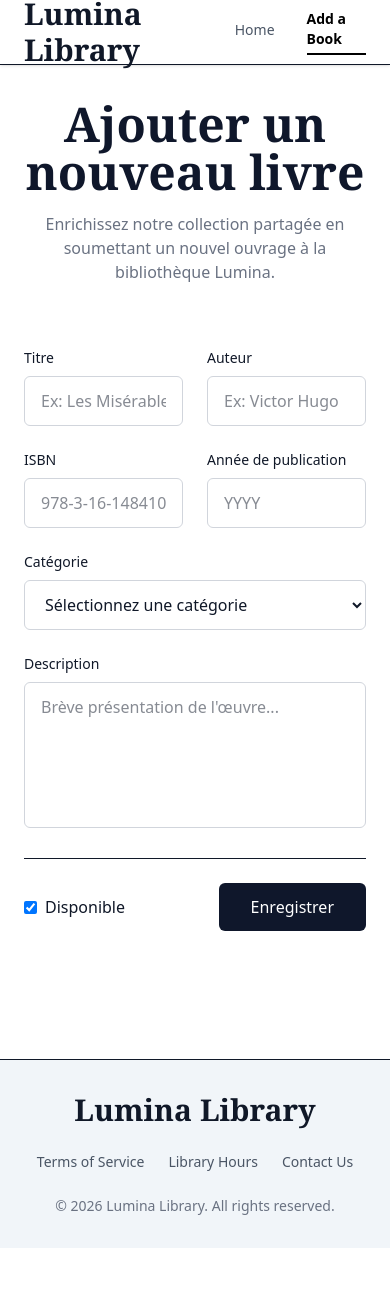
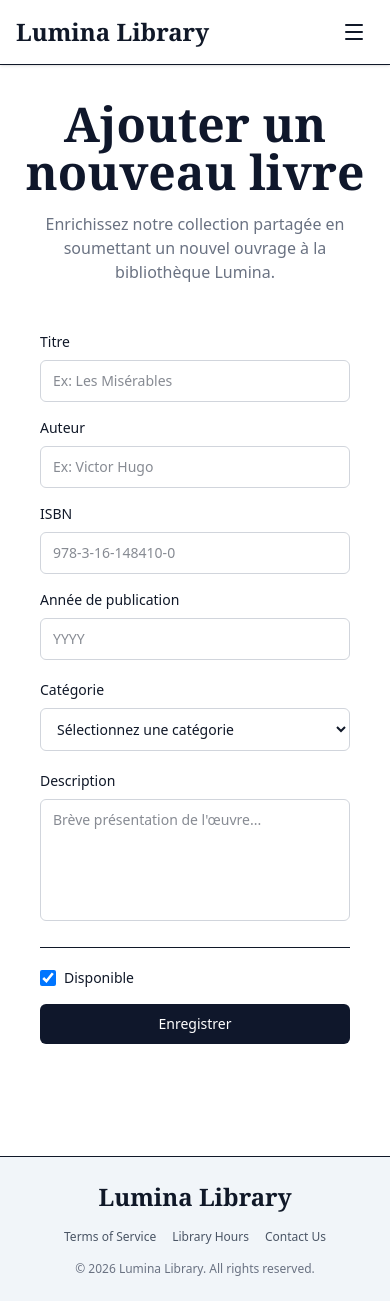
Before and after one commit to imaneimziline2-netizen/OpenShelf-, a Next.js app: page /books/create in a window 390 px wide. Before the commit the page ends 1248 px from the top, so only its background shows below. Built offline with nearby package versions, Linux system fonts and the light colour scheme.

Commit message:
feat: add search, filtering, responsive layout and UI improvements

```diff
--- a/app/page.tsx
+++ b/app/page.tsx
@@ -3,7 +3,6 @@
 import { useEffect, useState } from "react";
 import { Book } from "@/types/Book";
 import BookCard from "@/components/BookCard";
-import SearchBar from "@/components/SearchBar";
 import Filter from "@/components/Filter";
 
 export default function Home() {
@@ -43,7 +42,6 @@ export default function Home() {
         }
     };
 
-
     const filteredBooks = books.filter((book) => {
         const matchesSearch =
             book.title.toLowerCase().includes(search.toLowerCase()) ||
@@ -59,24 +57,26 @@ export default function Home() {
     });
 
     return (
-        <main className="max-w-7xl mx-auto p-6 pt-20">
-            <h1 className="text-5xl font-serif font-bold">Catalogue Lumina</h1>
-            <p className="w-1/2 mt-4">
+        <main className="max-w-7xl mx-auto p-4 sm:p-6 pt-20 sm:pt-24">
+            <h1 className="text-3xl sm:text-4xl md:text-5xl font-serif font-bold">
+                Catalogue Lumina
+            </h1>
+            <p className="mt-3 sm:mt-4 max-w-2xl text-gray-600 text-sm sm:text-base">
                 Explorez notre collection de centaines d ouvrages à travers tous
                 les genres, du classique académique à la littérature
                 contemporaine.
             </p>
 
-            <div className="pt-15">
+            <div className="pt-10 sm:pt-15">
                 <Filter
-                search={search}
-                setSearch={setSearch}
-                status={status}
-                setStatus={setStatus}
-            />
+                    search={search}
+                    setSearch={setSearch}
+                    status={status}
+                    setStatus={setStatus}
+                />
             </div>
 
-            <div className="grid grid-cols-4 gap-6 mt-8">
+            <div className="mt-6 sm:mt-8 grid grid-cols-1 gap-4 sm:gap-6 sm:grid-cols-2 lg:grid-cols-3 xl:grid-cols-4">
                 {filteredBooks.map((book) => (
                     <BookCard
                         key={book._id}
--- a/components/BookCard.tsx
+++ b/components/BookCard.tsx
@@ -9,15 +9,15 @@ type Props = {
 
 export default function BookCard({ book, onDelete }: Props) {
     return (
-        <div className="bg-white rounded-lg border p-5 shadow-sm hover:shadow-lg transition">
-            <div className="flex justify-center mb-5">
-                <div className="w-24 h-32 bg-gray-100 rounded flex items-center justify-center">
-                    <BookOpen size={45} />
+        <div className="bg-white rounded-lg border p-4 sm:p-5 shadow-sm hover:shadow-lg transition">
+            <div className="flex justify-center mb-4 sm:mb-5">
+                <div className="w-20 h-28 sm:w-24 sm:h-32 bg-gray-100 rounded flex items-center justify-center">
+                    <BookOpen size={35} className="sm:w-[45px] sm:h-[45px]" />
                 </div>
             </div>
 
             <span
-                className={`text-xs px-3 py-1 rounded-full ${
+                className={`text-xs px-2 sm:px-3 py-1 rounded-full inline-block ${
                     book.available
                         ? "bg-green-100 text-green-700"
                         : "bg-red-100 text-red-700"
@@ -26,28 +26,36 @@ export default function BookCard({ book, onDelete }: Props) {
                 {book.available ? "Disponible" : "Emprunté"}
             </span>
 
-            <h2 className="text-xl font-bold mt-4">{book.title}</h2>
+            <h2 className="text-lg sm:text-xl font-bold mt-3 sm:mt-4 line-clamp-2">
+                {book.title}
+            </h2>
 
-            <p className="text-gray-600">{book.author}</p>
+            <p className="text-gray-600 text-sm sm:text-base">{book.author}</p>
 
-            <p className="text-gray-500 text-sm mt-1">{book.category}</p>
+            <p className="text-gray-500 text-xs sm:text-sm mt-1">{book.category}</p>
 
-            <p className="text-gray-500 text-sm">{book.publicationYear}</p>
+            <p className="text-gray-500 text-xs sm:text-sm">{book.publicationYear}</p>
 
-            <div className="flex justify-between items-center mt-5">
+            <div className="flex flex-col sm:flex-row justify-between items-stretch sm:items-center gap-3 sm:gap-0 mt-4 sm:mt-5">
                 <Link
                     href={`/books/${book._id}`}
-                    className="border px-4 py-2 rounded"
+                    className="border px-3 sm:px-4 py-2 rounded text-center text-sm sm:text-base hover:bg-gray-50 transition"
                 >
                     Voir détails
                 </Link>
 
-                <div className="flex gap-4">
-                    <Link href={`/books/edit/${book._id}`}>
+                <div className="flex justify-center gap-4">
+                    <Link
+                        href={`/books/edit/${book._id}`}
+                        className="p-1 hover:text-blue-600 transition"
+                    >
                         <Pencil size={18} />
                     </Link>
 
-                    <button onClick={() => onDelete(book._id)}>
+                    <button
+                        onClick={() => onDelete(book._id)}
+                        className="p-1 hover:text-red-600 transition"
+                    >
                         <Trash2 size={18} />
                     </button>
                 </div>
--- a/components/BookForm.tsx
+++ b/components/BookForm.tsx
@@ -17,7 +17,7 @@ export function BookForm() {
     const [errors, setErrors] = useState<Record<string, string>>({});
 
     const handleChange = (
-        e: React.ChangeEvent< HTMLInputElement | HTMLTextAreaElement | HTMLSelectElement>,
+        e: React.ChangeEvent<HTMLInputElement | HTMLTextAreaElement | HTMLSelectElement>,
     ) => {
         const { name, value, type } = e.target;
         setFormData({
@@ -27,8 +27,8 @@ export function BookForm() {
                     ? (e.target as HTMLInputElement).checked
                     : value,
         });
-        console.log(e.target.name, e.target.value);
     };
+
     const handleSubmit = async (e: React.FormEvent<HTMLFormElement>) => {
         e.preventDefault();
         try {
@@ -80,9 +80,9 @@ export function BookForm() {
     };
 
     return (
-    <div className="mx-auto mt-16 max-w-3xl">
-        <form onSubmit={handleSubmit} className="space-y-6">
-            <div className="grid grid-cols-2 gap-6">
+        <div className="mx-auto mt-12 sm:mt-16 max-w-3xl px-4 sm:px-0">
+            <form onSubmit={handleSubmit} className="space-y-5 sm:space-y-6">
+                <div className="grid grid-cols-1 sm:grid-cols-2 gap-4 sm:gap-6">
                     <div>
                         <label className="mb-2 block text-sm font-medium">
                             Titre
@@ -93,7 +93,7 @@ export function BookForm() {
                             value={formData.title}
                             onChange={handleChange}
                             placeholder="Ex: Les Misérables"
-                        className={`w-full rounded-md px-4 py-3 outline-none ${
+                            className={`w-full rounded-md px-3 sm:px-4 py-2.5 sm:py-3 text-sm sm:text-base outline-none ${
                                 errors.title
                                     ? "border-2 border-red-500"
                                     : "border border-gray-300"
@@ -116,7 +116,7 @@ export function BookForm() {
                             value={formData.author}
                             onChange={handleChange}
                             placeholder="Ex: Victor Hugo"
-                        className={`w-full rounded-md px-4 py-3 outline-none ${
+                            className={`w-full rounded-md px-3 sm:px-4 py-2.5 sm:py-3 text-sm sm:text-base outline-none ${
                                 errors.author
                                     ? "border-2 border-red-500"
                                     : "border border-gray-300"
@@ -139,7 +139,7 @@ export function BookForm() {
                             value={formData.isbn}
                             onChange={handleChange}
                             placeholder="978-3-16-148410-0"
-                        className={`w-full rounded-md px-4 py-3 outline-none ${
+                            className={`w-full rounded-md px-3 sm:px-4 py-2.5 sm:py-3 text-sm sm:text-base outline-none ${
                                 errors.isbn
                                     ? "border-2 border-red-500"
                                     : "border border-gray-300"
@@ -162,7 +162,7 @@ export function BookForm() {
                             value={formData.publicationYear}
                             onChange={handleChange}
                             placeholder="YYYY"
-                        className={`w-full rounded-md px-4 py-3 outline-none ${
+                            className={`w-full rounded-md px-3 sm:px-4 py-2.5 sm:py-3 text-sm sm:text-base outline-none ${
                                 errors.publicationYear
                                     ? "border-2 border-red-500"
                                     : "border border-gray-300"
@@ -180,12 +180,11 @@ export function BookForm() {
                     <label className="mb-2 block text-sm font-medium">
                         Catégorie
                     </label>
-
                     <select
                         name="category"
                         value={formData.category}
                         onChange={handleChange}
-                    className={`w-full rounded-md px-4 py-3 outline-none ${
+                        className={`w-full rounded-md px-3 sm:px-4 py-2.5 sm:py-3 text-sm sm:text-base outline-none ${
                             errors.category
                                 ? "border-2 border-red-500"
                                 : "border border-gray-300"
@@ -197,7 +196,6 @@ export function BookForm() {
                         <option value="Histoire">Histoire</option>
                         <option value="Informatique">Informatique</option>
                     </select>
-
                     {errors.category && (
                         <p className="mt-1 text-sm text-red-500">
                             {errors.category}
@@ -209,20 +207,18 @@ export function BookForm() {
                     <label className="mb-2 block text-sm font-medium">
                         Description
                     </label>
-
                     <textarea
                         name="description"
                         rows={5}
                         value={formData.description}
                         onChange={handleChange}
                         placeholder="Brève présentation de l'œuvre..."
-                    className={`w-full resize-none rounded-md px-4 py-3 outline-none ${
+                        className={`w-full resize-none rounded-md px-3 sm:px-4 py-2.5 sm:py-3 text-sm sm:text-base outline-none ${
                             errors.description
                                 ? "border-2 border-red-500"
                                 : "border border-gray-300"
                         }`}
                     />
-
                     {errors.description && (
                         <p className="mt-1 text-sm text-red-500">
                             {errors.description}
@@ -230,27 +226,28 @@ export function BookForm() {
                     )}
                 </div>
 
-            <div className="flex items-center justify-between border-t pt-6">
+                <div className="flex flex-col sm:flex-row items-start sm:items-center justify-between gap-4 sm:gap-0 border-t pt-5 sm:pt-6">
                     <div className="flex items-center gap-2">
                         <input
                             type="checkbox"
                             name="available"
                             checked={formData.available}
                             onChange={handleChange}
+                            className="w-4 h-4"
                         />
-                    <label>Disponible</label>
+                        <label className="text-sm sm:text-base">Disponible</label>
                     </div>
 
                     <button
                         type="submit"
-                    className="rounded-md bg-slate-900 px-8 py-3 text-white transition hover:bg-slate-800"
+                        className="w-full sm:w-auto rounded-md bg-slate-900 px-6 sm:px-8 py-2.5 sm:py-3 text-white transition hover:bg-slate-800 text-sm sm:text-base"
                     >
                         Enregistrer
                     </button>
                 </div>
 
                 {successMessage && (
-                <div className="rounded-md border border-green-500 bg-green-100 p-3 text-green-700">
+                    <div className="rounded-md border border-green-500 bg-green-100 p-3 text-green-700 text-sm sm:text-base">
                         {successMessage}
                     </div>
                 )}
--- a/components/Filter.tsx
+++ b/components/Filter.tsx
@@ -14,31 +14,29 @@ export default function Filter({
     setStatus,
 }: FilterProps) {
     return (
-    <div className="mb-8 rounded-lg border p-5">
-      <div className="grid gap-4 md:grid-cols-3">
+        <div className="mb-6 sm:mb-8 rounded-lg border p-4 sm:p-5">
+            <div className="grid gap-3 sm:gap-4 md:grid-cols-3">
                 <div className="md:col-span-2">
-          <label className="mb-2 block text-xs font-semibold uppercase text-gray-500">
+                    <label className="mb-1.5 sm:mb-2 block text-xs font-semibold uppercase text-gray-500">
                         Recherche
                     </label>
-
                     <input
                         type="text"
                         placeholder="Titre, auteur ou ISBN..."
                         value={search}
                         onChange={(e) => setSearch(e.target.value)}
-            className="w-full rounded-md border px-4 py-3"
+                        className="w-full rounded-md border px-3 sm:px-4 py-2.5 sm:py-3 text-sm sm:text-base"
                     />
                 </div>
 
                 <div>
-          <label className="mb-2 block text-xs font-semibold uppercase text-gray-500">
+                    <label className="mb-1.5 sm:mb-2 block text-xs font-semibold uppercase text-gray-500">
                         Disponibilité
                     </label>
-
                     <select
                         value={status}
                         onChange={(e) => setStatus(e.target.value)}
-            className="w-full rounded-md border px-4 py-3"
+                        className="w-full rounded-md border px-3 sm:px-4 py-2.5 sm:py-3 text-sm sm:text-base"
                     >
                         <option value="all">Tous</option>
                         <option value="available">Disponible</option>
--- a/components/Footer.tsx
+++ b/components/Footer.tsx
@@ -2,26 +2,27 @@ import Link from "next/link";
 
 export default function Footer() {
     return (
-    <footer className="bg-slate-100 border-t mt-20">
-      <div className="max-w-7xl mx-auto px-6 py-8 flex flex-col md:flex-row justify-between items-center gap-6">
-
-        <h2 className="text-3xl font-serif font-bold text-gray-900">
+        <footer className="bg-slate-100 border-t mt-16 sm:mt-20">
+            <div className="max-w-7xl mx-auto px-4 sm:px-6 py-6 sm:py-8 flex flex-col md:flex-row justify-between items-center gap-4 sm:gap-6">
+                <h2 className="text-2xl sm:text-3xl font-serif font-bold text-gray-900">
                     Lumina Library
                 </h2>
 
-        <div className="flex gap-6 text-sm text-gray-600">
-
-          <Link href="#">Terms of Service</Link>
-
-          <Link href="#">Library Hours</Link>
-
-          <Link href="#">Contact Us</Link>
+                <div className="flex flex-wrap justify-center gap-4 sm:gap-6 text-xs sm:text-sm text-gray-600">
+                    <Link href="#" className="hover:text-gray-900 transition">
+                        Terms of Service
+                    </Link>
+                    <Link href="#" className="hover:text-gray-900 transition">
+                        Library Hours
+                    </Link>
+                    <Link href="#" className="hover:text-gray-900 transition">
+                        Contact Us
+                    </Link>
                 </div>
 
-        <p className="text-sm text-gray-500">
+                <p className="text-xs sm:text-sm text-gray-500 text-center">
                     © 2026 Lumina Library. All rights reserved.
                 </p>
-
             </div>
         </footer>
     );
--- a/components/Header.tsx
+++ b/components/Header.tsx
@@ -2,18 +2,29 @@
 
 import Link from "next/link";
 import { usePathname } from "next/navigation";
+import { Menu } from "lucide-react";
+import { useState } from "react";
 
 export default function Header() {
     const pathname = usePathname();
+    const [isMenuOpen, setIsMenuOpen] = useState(false);
 
     return (
         <header className="fixed top-0 left-0 z-50 w-full border-b bg-white shadow-sm">
-            <div className="mx-auto flex h-16 max-w-7xl items-center justify-between px-6 ">
-                <h1 className="text-3xl font-serif font-bold text-gray-900">
+            <div className="mx-auto flex h-16 max-w-7xl items-center justify-between px-4 sm:px-6">
+                <h1 className="text-2xl sm:text-3xl font-serif font-bold text-gray-900">
                     Lumina Library
                 </h1>
 
-                <nav className="flex items-center gap-8 text-sm ">
+                <button
+                    onClick={() => setIsMenuOpen(!isMenuOpen)}
+                    className="md:hidden p-2 rounded-md hover:bg-gray-100 transition"
+                    aria-label="Menu"
+                >
+                    <Menu size={24} />
+                </button>
+
+                <nav className="hidden md:flex items-center gap-8 text-sm">
                     <Link
                         href="/"
                         className={`pb-1 transition ${
@@ -24,7 +35,6 @@ export default function Header() {
                     >
                         Home
                     </Link>
-
                     <Link
                         href="/books/create"
                         className={`pb-1 transition ${
@@ -37,6 +47,35 @@ export default function Header() {
                     </Link>
                 </nav>
             </div>
+
+            {isMenuOpen && (
+                <div className="md:hidden border-t bg-white px-4 py-4 shadow-lg">
+                    <nav className="flex flex-col gap-3 text-sm">
+                        <Link
+                            href="/"
+                            onClick={() => setIsMenuOpen(false)}
+                            className={`py-2 px-3 rounded transition ${
+                                pathname === "/"
+                                    ? "bg-slate-100 font-semibold text-black"
+                                    : "text-gray-600 hover:bg-gray-50 hover:text-black"
+                            }`}
+                        >
+                            Home
+                        </Link>
+                        <Link
+                            href="/books/create"
+                            onClick={() => setIsMenuOpen(false)}
+                            className={`py-2 px-3 rounded transition ${
+                                pathname === "/books/create"
+                                    ? "bg-slate-100 font-semibold text-black"
+                                    : "text-gray-600 hover:bg-gray-50 hover:text-black"
+                            }`}
+                        >
+                            Add a Book
+                        </Link>
+                    </nav>
+                </div>
+            )}
         </header>
     );
 }
--- a/components/SearchBar.tsx
+++ b/components/SearchBar.tsx
@@ -15,7 +15,7 @@ export default function SearchBar({
             placeholder="Rechercher par titre ou auteur..."
             value={search}
             onChange={(e) => onSearch(e.target.value)}
-      className="w-full rounded-md border border-gray-300 px-4 py-3 outline-none"
+            className="w-full rounded-md border border-gray-300 px-3 sm:px-4 py-2.5 sm:py-3 text-sm sm:text-base outline-none focus:border-blue-500 focus:ring-1 focus:ring-blue-500"
         />
     );
 }
```
Also changed, not shown: app/books/[id]/page.tsx (+34 -31 lines). Lines whose indentation alone changed are shown as unchanged.
